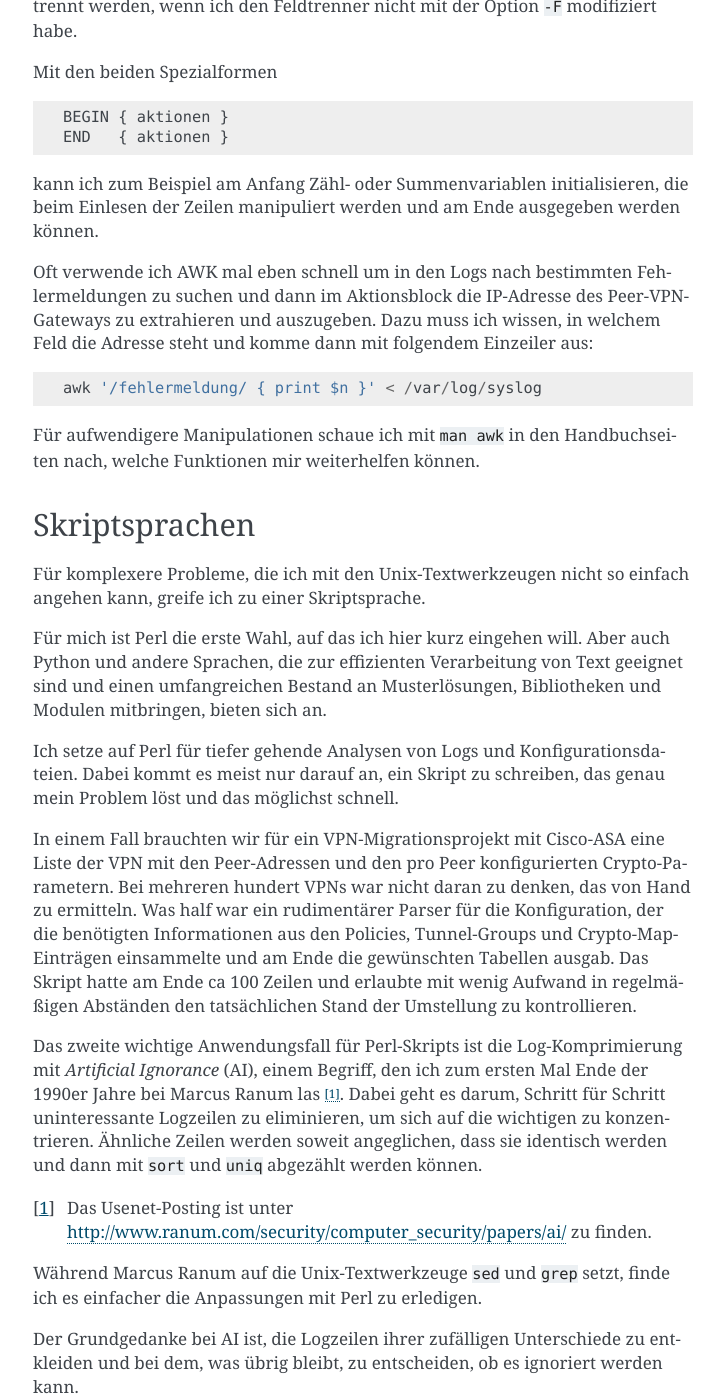
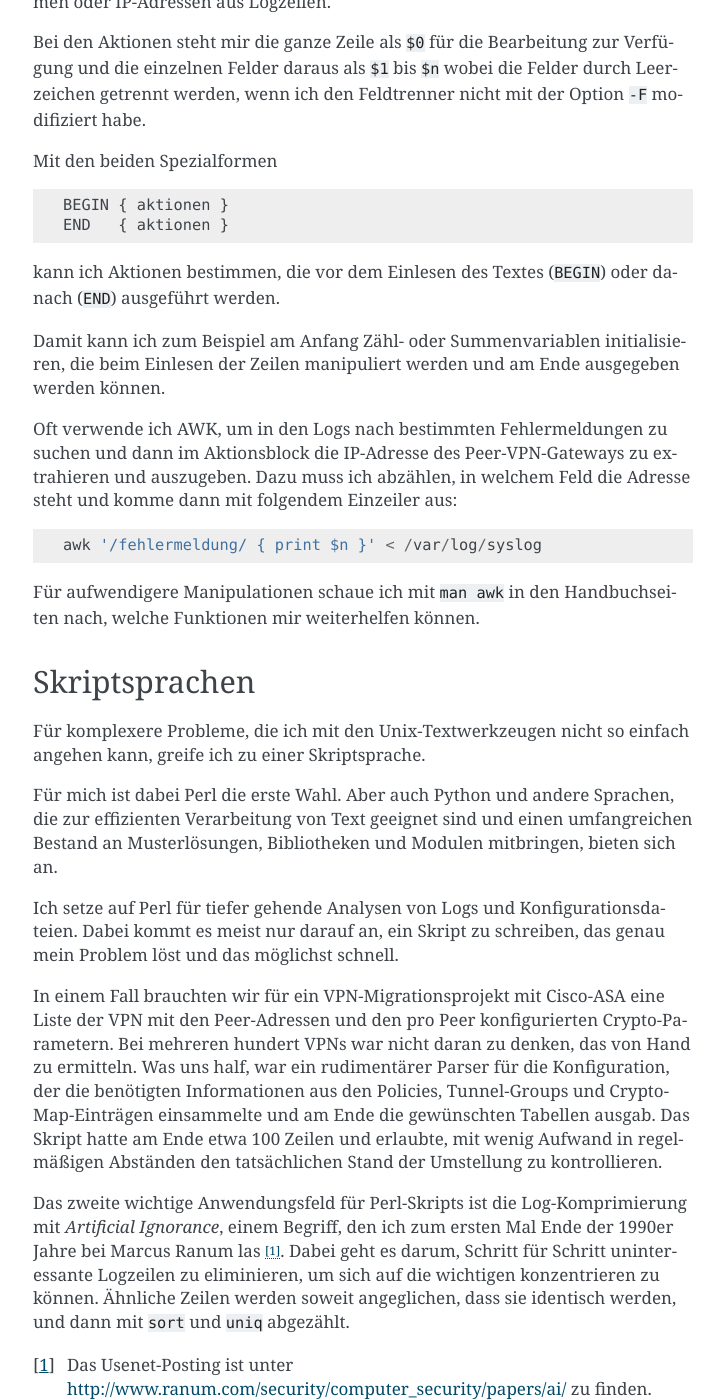
Before and after one commit to matwei-books/Fehlersuche-bei-IPsec-VPN-mit-IKEv2, a Sphinx documentation site: the page built from source/grundlagen/textdateien.rst, in a window 1280 px wide and 1400 px high, scrolled down 6958 px. Shown: the whole window, without its empty margins (387-1111 px from the left). Built offline with Sphinx 7.4.7, drawn with Linux system fonts in a browser that asks for light colours; some of the changed text lies outside the part shown.

Commit message:
Text zu AWK und Skriptsprachen überarbeitet

```diff
--- a/source/grundlagen/textdateien.rst
+++ b/source/grundlagen/textdateien.rst
@@ -354,14 +354,19 @@ AWK
 ---
 
 AWK verwende ich für einfache Manipulationen von zeilenorientierten Daten.
-Dafür ist es ideal geeignet denn die Grundstruktur eines AWK-Skripts
-besteht aus einer Folge von Mustern, denen zugehörige Aktionen in einem
-Anweisungsblock folgen::
+Dafür ist es ideal geeignet,
+denn die Grundstruktur eines AWK-Skripts
+besteht aus einer Folge von Mustern,
+denen zugehörige Aktionen in einem Anweisungsblock folgen::
 
   /Muster/ { aktionen }
 
-Dabei können die Aktionen sehr komplex sein und auch
-den Text ändern.
+Die Aktionen können sehr komplex sein und auch den Text ändern.
+Im Internet finden sich erstaunliche Programme,
+die mit AWK geschrieben sind.
+Hier geht es jedoch nur um sehr einfache Textmanipulationen,
+wie das Extrahieren von Namen oder IP-Adressen aus Logzeilen.
+
 Bei den Aktionen steht mir die ganze Zeile als ``$0`` für die Bearbeitung
 zur Verfügung und die einzelnen Felder daraus als ``$1`` bis ``$n``
 wobei die Felder durch Leerzeichen getrennt werden, wenn ich den
@@ -372,15 +377,22 @@ Mit den beiden Spezialformen ::
   BEGIN { aktionen }
   END   { aktionen }
 
-kann ich zum Beispiel am Anfang Zähl- oder Summenvariablen
-initialisieren, die beim Einlesen der Zeilen manipuliert werden und am
-Ende ausgegeben werden können.
+kann ich Aktionen bestimmen,
+die vor dem Einlesen des Textes (``BEGIN``)
+oder danach (``END``) ausgeführt werden.
 
-Oft verwende ich AWK mal eben schnell um in den Logs nach bestimmten
-Fehlermeldungen zu suchen und dann im Aktionsblock die IP-Adresse des
-Peer-VPN-Gateways zu extrahieren und  auszugeben.
-Dazu muss ich wissen, in welchem Feld die Adresse steht und komme dann
-mit folgendem Einzeiler aus::
+Damit kann ich zum Beispiel
+am Anfang Zähl- oder Summenvariablen initialisieren,
+die beim Einlesen der Zeilen manipuliert werden
+und am Ende ausgegeben werden können.
+
+Oft verwende ich AWK,
+um in den Logs nach bestimmten Fehlermeldungen zu suchen
+und dann im Aktionsblock die IP-Adresse des Peer-VPN-Gateways
+zu extrahieren und  auszugeben.
+Dazu muss ich abzählen,
+in welchem Feld die Adresse steht
+und komme dann mit folgendem Einzeiler aus::
 
   awk '/fehlermeldung/ { print $n }' < /var/log/syslog
 
@@ -395,38 +407,43 @@ Skriptsprachen
 Für komplexere Probleme, die ich mit den Unix-Textwerkzeugen nicht so
 einfach angehen kann, greife ich zu einer Skriptsprache.
 
-Für mich ist Perl die erste Wahl, auf das ich hier kurz eingehen will.
+Für mich ist dabei Perl die erste Wahl.
 Aber auch Python und andere Sprachen, die zur effizienten Verarbeitung
 von Text geeignet sind und einen umfangreichen Bestand an
 Musterlösungen, Bibliotheken und Modulen mitbringen, bieten sich an.
 
-Ich setze auf Perl für tiefer gehende Analysen von Logs und
-Konfigurationsdateien.
-Dabei kommt es meist nur darauf an, ein Skript zu schreiben, das genau
-mein Problem löst und das möglichst schnell.
+Ich setze auf Perl für tiefer gehende Analysen
+von Logs und Konfigurationsdateien.
+Dabei kommt es meist nur darauf an, ein Skript zu schreiben,
+das genau mein Problem löst und das möglichst schnell.
 
 In einem Fall brauchten wir für ein VPN-Migrationsprojekt mit Cisco-ASA
-eine Liste der VPN mit den Peer-Adressen und den pro Peer konfigurierten
-Crypto-Parametern.
-Bei mehreren hundert VPNs war nicht daran zu denken, das von Hand zu
-ermitteln.
-Was half war ein rudimentärer Parser für die Konfiguration, der die
-benötigten Informationen aus den Policies, Tunnel-Groups und
-Crypto-Map-Einträgen einsammelte und am Ende die gewünschten Tabellen
-ausgab.
-Das Skript hatte am Ende ca 100 Zeilen und erlaubte mit wenig Aufwand in
-regelmäßigen Abständen den tatsächlichen Stand der Umstellung zu
-kontrollieren.
+eine Liste der VPN mit den Peer-Adressen
+und den pro Peer konfigurierten Crypto-Parametern.
+Bei mehreren hundert VPNs war nicht daran zu denken,
+das von Hand zu ermitteln.
+Was uns half,
+war ein rudimentärer Parser für die Konfiguration,
+der die benötigten Informationen
+aus den Policies, Tunnel-Groups und Crypto-Map-Einträgen einsammelte
+und am Ende die gewünschten Tabellen ausgab.
+Das Skript hatte am Ende etwa 100 Zeilen
+und erlaubte,
+mit wenig Aufwand in regelmäßigen Abständen
+den tatsächlichen Stand der Umstellung zu kontrollieren.
 
 .. index:: Artificial Ignorance
 
-Das zweite wichtige Anwendungsfall für Perl-Skripts ist die
-Log-Komprimierung mit *Artificial Ignorance* (AI), einem Begriff, den ich
-zum ersten Mal Ende der 1990er Jahre bei Marcus Ranum las [#]_.
-Dabei geht es darum, Schritt für Schritt uninteressante Logzeilen zu
-eliminieren, um sich auf die wichtigen zu konzentrieren.
-Ähnliche Zeilen werden soweit angeglichen, dass sie identisch werden und
-dann mit ``sort`` und ``uniq`` abgezählt werden können.
+Das zweite wichtige Anwendungsfeld für Perl-Skripts ist die
+Log-Komprimierung mit *Artificial Ignorance*,
+einem Begriff,
+den ich zum ersten Mal Ende der 1990er Jahre bei Marcus Ranum las [#]_.
+Dabei geht es darum,
+Schritt für Schritt uninteressante Logzeilen zu eliminieren,
+um sich auf die wichtigen konzentrieren zu können.
+Ähnliche Zeilen werden soweit angeglichen,
+dass sie identisch werden,
+und dann mit ``sort`` und ``uniq`` abgezählt.
 
 .. [#] Das Usenet-Posting ist unter
    http://www.ranum.com/security/computer_security/papers/ai/ zu finden.
@@ -434,52 +451,71 @@ dann mit ``sort`` und ``uniq`` abgezählt werden können.
 Während Marcus Ranum auf die Unix-Textwerkzeuge ``sed`` und ``grep``
 setzt, finde ich es einfacher die Anpassungen mit Perl zu erledigen.
 
-Der Grundgedanke bei AI ist, die Logzeilen ihrer zufälligen Unterschiede
-zu entkleiden und bei dem, was übrig bleibt, zu entscheiden, ob es
-ignoriert werden kann.
+Der Grundgedanke bei Artificial Ignorance ist,
+die Logzeilen ihrer zufälligen Unterschiede zu entkleiden
+und bei dem,
+was übrig bleibt,
+zu entscheiden,
+ob es ignoriert werden kann.
 
-Der erste Schritt ist immer, alle Zeitinformationen von den Logzeilen zu
-entfernen.
+Der erste Schritt ist immer,
+alle Zeitinformationen von den Logzeilen zu entfernen.
+Das geht auch mit AWK sehr einfach.
+Bei komplexeren Logzeilen,
+die ich manipulieren muss,
+ist es aber einfacher,
+gleich mit einer Skriptsprache zu arbeiten.
+
+.. raw:: latex
+
+   \clearpage
+
 Dann mache ich mir einen Überblick über die Häufigkeit einzelner
 Meldungen mit folgendem Aufruf::
 
   logai < /var/log/syslog | sort | uniq -c | sort -nr | less -S
 
-Prinzipiell ließe sich auch der nachfolgende Aufruf von ``sort`` und
-``uniq`` gleich im Perl-Skript ``logai`` mit erledigen.
+Im Beispiel ist ``logai`` der Name des Skripts.
+Prinzipiell ließe sich
+auch der Aufruf von ``sort`` und ``uniq``
+gleich im Perl-Skript ``logai`` mit erledigen.
 
 Von der sortierten Liste der Lognachrichten mit deren Häufigkeiten
 interessieren mich sowohl der Anfang mit den häufigsten Nachrichten als
 auch das Ende mit den einmaligen Logzeilen.
 
-Bei den am häufigsten vorkommenden Meldungen entscheide ich, ob sie
-wichtig sind, dann reagiere ich schnellstmöglich darauf, oder unwichtig,
-dann überlege ich bei Gelegenheit, ob ich sie los werden kann.
+Bei den am häufigsten vorkommenden Meldungen entscheide ich,
+ob sie wichtig sind, dann reagiere ich schnellstmöglich darauf.
+Sind sie eher unwichtig,
+überlege ich bei Gelegenheit,
+ob ich sie abstellen kann.
+Anderenfalls kann ich sie mit ``grep`` ausfiltern.
 
-Bei den nur einmalig vorkommenden Nachrichten schaue ich, ob ich
-Logzeilen mit leichten Modifikationen zusammenfassen und dann abzählen
-kann.
+Bei den nur einmalig vorkommenden Nachrichten schaue ich,
+ob ich Logzeilen mit leichten Modifikationen zusammenfassen
+und dann abzählen kann.
 
 In wenigen Iterationen habe ich damit ein Instrument, dass mich in
 meiner konkreten Umgebung schnell auf interessante Ereignisse in den
 Systemlogs hinweist, die meine Fehlersuche in die richtige Richtung
 lenken können.
 
+Ich setze Artificial Ignorance vor allem ein,
+wenn ich mich mit einem neuen System vertraut machen will
+und um regelmäßig
+über "interessante" Logzeilen informiert zu werden.
+
 Der dritte Anwendungsfall für Skripts ist das Aufbereiten der
 Konfiguration für Vergleiche mit ``diff``.
-In den meisten Fällen ist es nicht nötig, allerdings hatte ich in einem
-Fall bei einer GeNUScreen-Firewall, dass nach einer kleinen Änderung im
-Web-Interface ``diff`` sehr viele Änderungen im Textfile der
-Konfiguration anzeigte.
+In den meisten Fällen ist es nicht nötig,
+allerdings hatte ich einem Fall bei einer GeNUScreen-Firewall,
+bei dem nach einer kleinen Änderung im Web-Interface
+``diff`` sehr viele Änderungen im Textfile der Konfiguration anzeigte.
 Genaueres Hinschauen zeigte, dass einige Listen in einer komplett
 anderen Reihenfolge ausgegeben wurden, wenn ein Element hinzugefügt oder
 entfernt wurde.
 In diesem Fall half ein Perl-Modul, die Konfiguration zu sortieren, so
-dass der Vergleich nur noch die kleine ursprüngliche Änderung anzeigte.
-
-Ich setze Artificial Ignorance vor allem ein, wenn ich mich mit einem
-neuen System vertraut machen will  und wenn ich regelmäßig über
-"interessante" Logzeilen informiert werden will.
+dass der Vergleich nur noch die kleine tatsächliche Änderung anzeigte.
 
 .. _regex:
 
```
